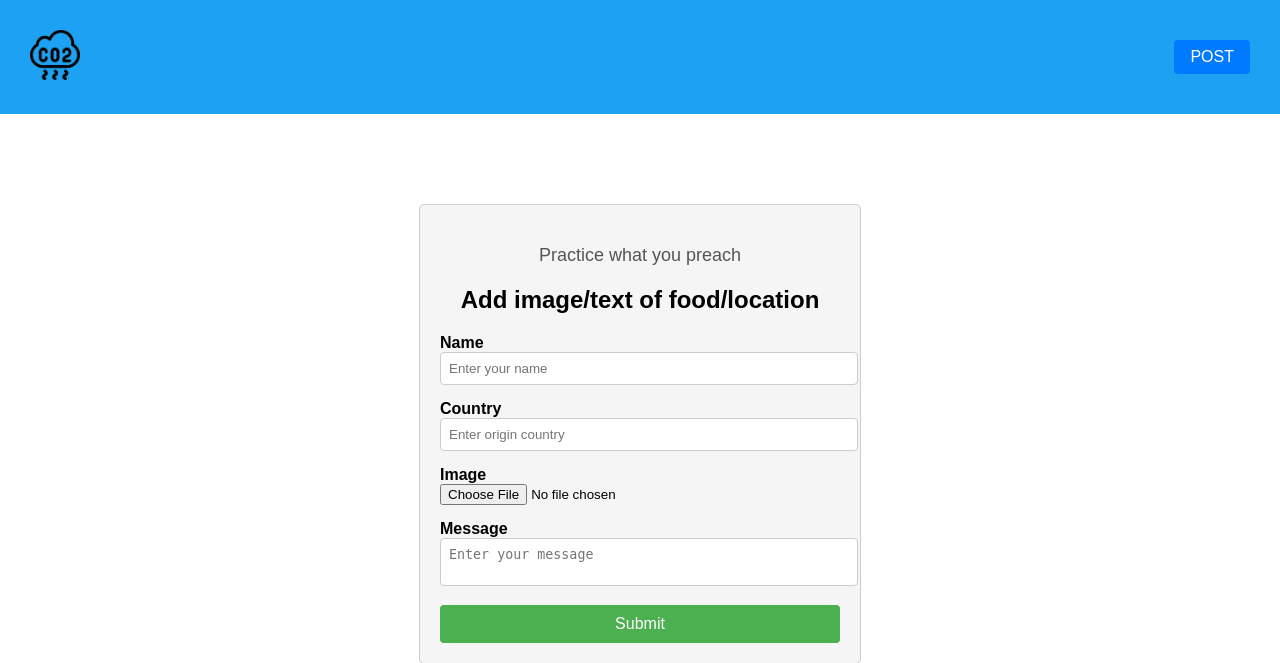
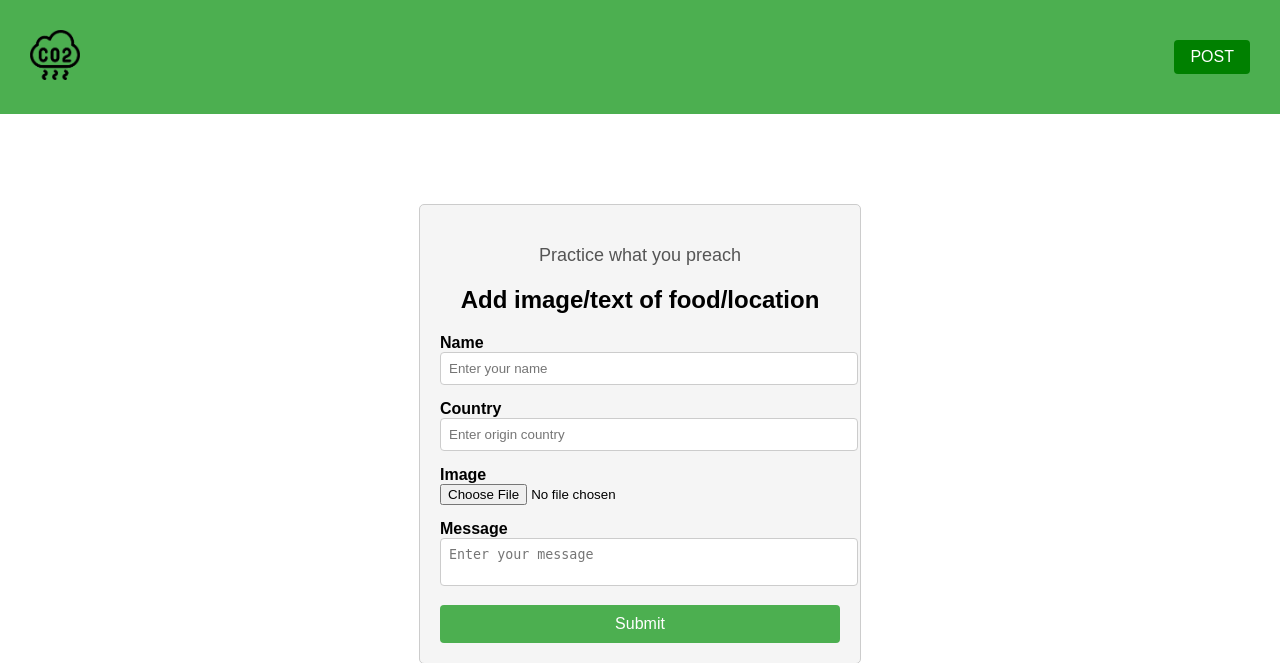
Before and after one commit to wrathchild14/carbon-footprint-shamer, a Django app: template server/templates/data_form.html in a window 1280 px wide. Shown: the top 663 px of the page. Run offline with Django 4.2, Linux system fonts and the light colour scheme; the template is opened without the code that fills it, so the values that code supplies are empty.

Commit message:
change colors

```diff
--- a/server/templates/data_form.html
+++ b/server/templates/data_form.html
@@ -18,7 +18,7 @@
         }
 
         header {
-            background-color: #1da1f2;
+            background-color: #4caf50;
             color: white;
             padding: 30px;
             display: flex;
@@ -64,20 +64,20 @@
 
         .sidebar ul li a {
             text-decoration: none;
-            color: #1da1f2;
+            color: #4caf50;
         }
 
         .post-button {
             display: inline-block;
             padding: 8px 16px;
-            background-color: #007bff;
+            background-color: darkgreen;
             color: #fff;
             text-decoration: none;
             border-radius: 4px;
         }
 
         .post-button:hover {
-            background-color: #0069d9;
+            background-color: green;
         }
 
         ol {
@@ -192,7 +192,7 @@
         .post-button {
             display: inline-block;
             padding: 8px 16px;
-            background-color: #007bff;
+            background-color: green;
             color: #fff;
             text-decoration: none;
             border-radius: 4px;
--- a/server/templates/data_list.html
+++ b/server/templates/data_list.html
@@ -13,14 +13,14 @@
         .post-button {
             display: inline-block;
             padding: 8px 16px;
-            background-color: #007bff;
+            background-color: darkgreen;
             color: #fff;
             text-decoration: none;
             border-radius: 4px;
         }
 
         .post-button:hover {
-            background-color: #0069d9;
+            background-color: #4caf50;
         }
 
 
@@ -36,7 +36,7 @@
         }
 
         header {
-            background-color: #1da1f2;
+            background-color: #4caf50;
             color: white;
             padding: 30px;
             display: flex;
```
